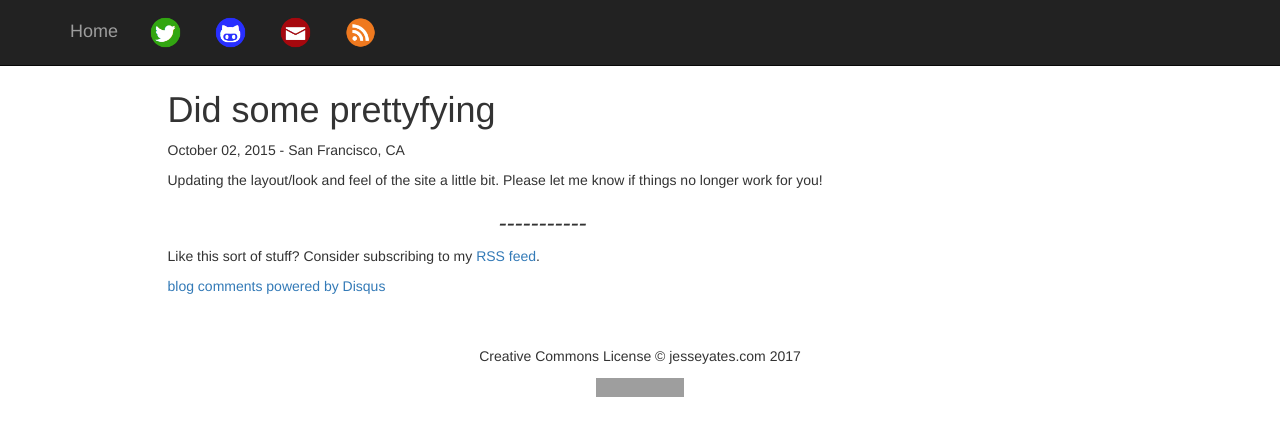
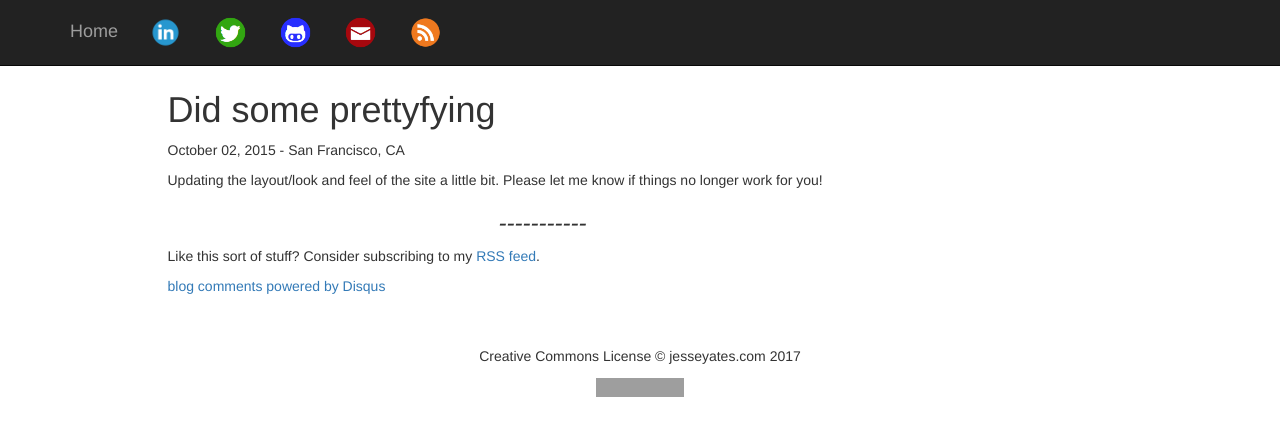
Before and after one commit to jyates/jyates.github.com, a Jekyll site: the page built from _posts/2015-10-02-did-some-prettyfying.md, in a window 1280 px wide. Shown: the top 436 px of the page. Built offline with Jekyll 4.4.1, drawn with Linux system fonts in a browser that asks for light colours; nearby versions of some CDN libraries; library files that are not in the unit come from our copies; comment, search, counter and statistics services are not loaded; grey boxes are pictures that could not be loaded.

Commit message:
Adding linkedin ref, updating nits

```diff
--- a/_layouts/default.html
+++ b/_layouts/default.html
@@ -67,6 +67,11 @@
       <div class="collapse navbar-collapse" id="bs-example-navbar-collapse-1">
         <ul class="nav navbar-nav">
           <li>
+            <a class="blog-nav-link-ref" href="https://www.linkedin.com/in/jesse-yates-7805623a/" target="_blank">
+              <img class="blog-img-nav-link" src="/images/linkedin.png" alt="Find jesse on linkedin" />
+            </a>
+          </li>
+          <li>
             <!--<div class="container navbar-btn">-->
             <a class="blog-nav-link-ref" href="http://twitter.com/#!/jesse_yates" target="_blank">
               <img class="blog-img-nav-link" src="/images/twitter.png" alt="Follow @jesse_yates on twitter" />
@@ -80,7 +85,7 @@
           </li>
           <li>
             <a class="blog-nav-link-ref" href="mailto:me at jesseyates dot com?Subject=Found your website" target="_top" target="_blank">
-              <img class="blog-img-nav-link" src="/images/contact.png" alt="Follow @jyates on github" />
+              <img class="blog-img-nav-link" src="/images/contact.png" alt="Email jesse" />
             </a>
           </li>
           <li>
```
Also changed, not shown: images/linkedin.png (added).
